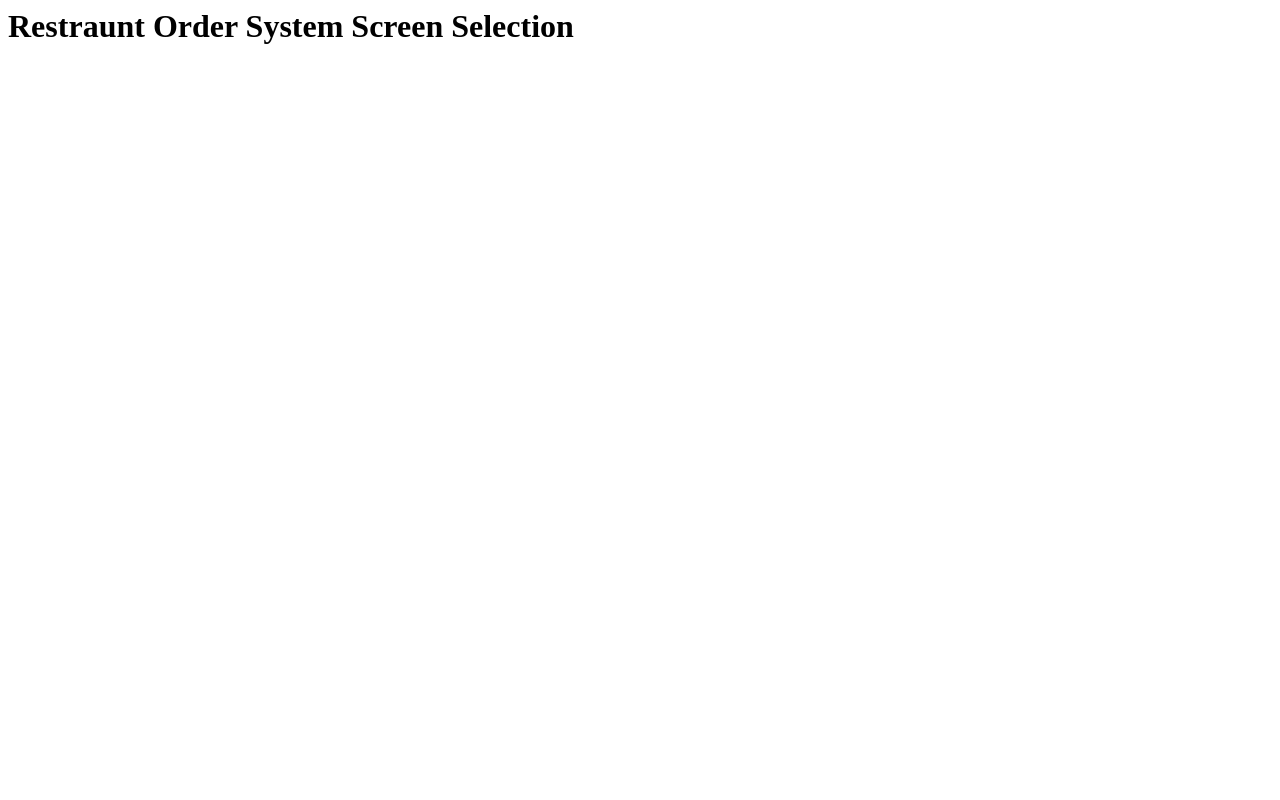
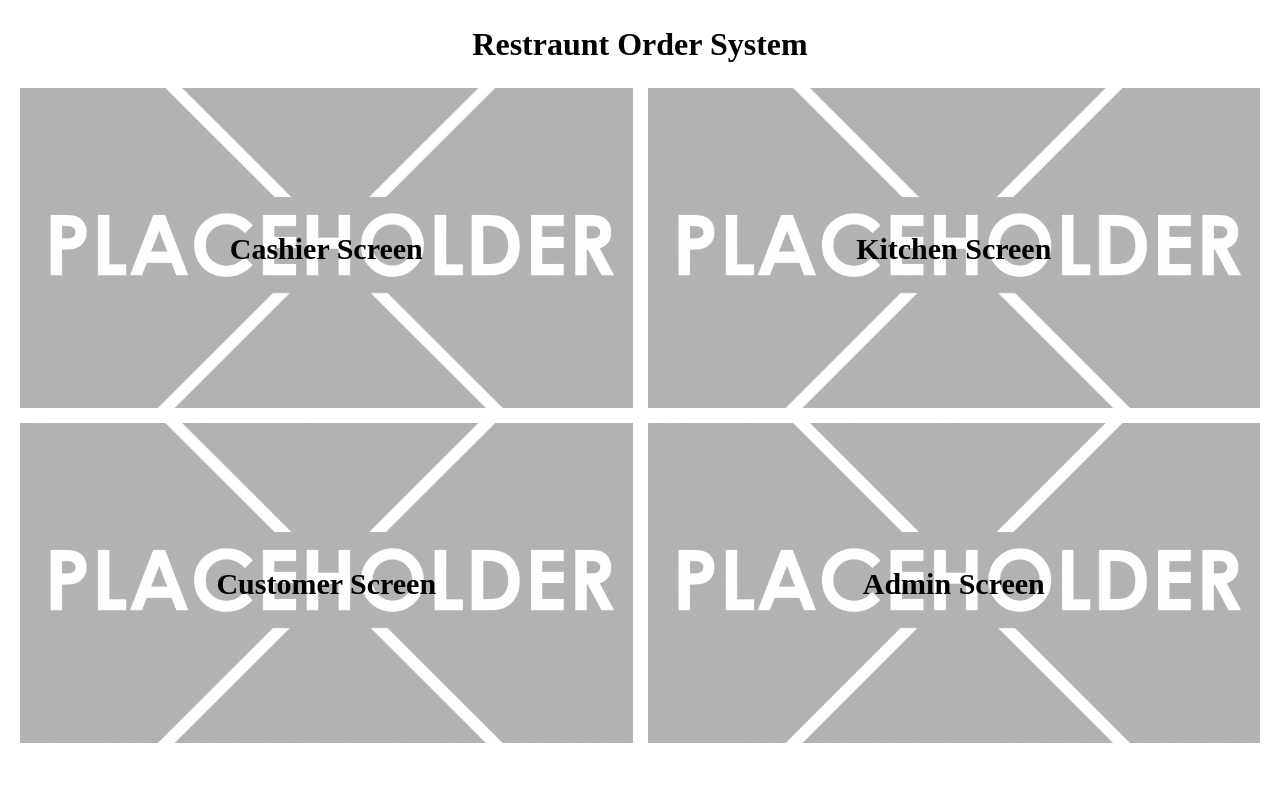
Before and after one commit to NikitaSidaway/RestaurantOrderSystem, a Flask app: page / in a window 1280 px wide. Run offline with Flask 3, Linux system fonts and the light colour scheme; some libraries are stand-ins or nearby versions.

Commit message:
Sytled home screen into four sections

```diff
--- /dev/null
+++ b/static/homestyle.css
@@ -0,0 +1,81 @@
+*, *::before, *::after {
+  box-sizing: border-box;
+}
+*:not(dialog) {
+  margin: 0;
+}
+@media (prefers-reduced-motion: no-preference) {
+  html {
+    interpolate-size: allow-keywords;
+  }
+}
+body {
+  line-height: 1.5;
+  -webkit-font-smoothing: antialiased;
+}
+img, picture, video, canvas, svg {
+  display: block;
+  max-width: 100%;
+}
+input, button, textarea, select {
+  font: inherit;
+}
+p, h1, h2, h3, h4, h5, h6 {
+  overflow-wrap: break-word;
+}
+p {
+  text-wrap: pretty;
+}
+h1, h2, h3, h4, h5, h6 {
+  text-wrap: balance;
+}
+#root, #__next {
+  isolation: isolate;
+}
+
+.page-wrapper {
+  display: flex;
+  flex-direction: column;
+  align-items: center;
+  height: 100vh;
+  padding: 20px;
+  gap: 20px;
+}
+
+h1 {
+  text-align: center;
+}
+
+.card-layout {
+  display: grid;
+  grid-template-columns: repeat(2, 1fr);
+  grid-template-rows: repeat(2, 1fr);
+  width: 100%;
+  gap: 15px;
+}
+
+.card {
+  width: 100%;
+  height: 100%;
+  position: relative;
+  overflow: hidden;
+  text-decoration: none;
+}
+
+img {
+  width: 100%;
+  height: calc(100vh * 0.4);
+  object-fit: cover;
+  object-position: center;
+}
+
+h2 {
+  position: absolute;
+  color: black;
+  padding: 15px;
+  font-size: 30px;
+  text-align: center;
+  top: 50%;
+  left: 50%;
+  transform: translate(-50%, -50%);
+}
--- a/static/newcashierstyle.css
+++ b/static/newcashierstyle.css
@@ -50,7 +50,7 @@ h1, h2, h3, h4, h5, h6 {
 .item_card {
   width: 200px;
   box-shadow: 0 4px 8px 0 rgba(0,0,0,0.2);
-  border-radius: 5px;
+  border-radius: 10px;
   padding: 10px;
 }
 
--- a/templates/home_screen.html
+++ b/templates/home_screen.html
@@ -7,5 +7,35 @@
     <script src="https://cdn.socket.io/4.7.2/socket.io.min.js"></script>
 </head>
 <body>
-    <h1>Restraunt Order System Screen Selection</h1>
+    <div class="page-wrapper">
+        <h1>Restraunt Order System</h1>
+        <div class="card-layout">
+
+            <a href="cashier_screen">
+                <div class="card">
+                    <img src="{{ url_for('static', filename='images/placeholder.png') }}" alt="Cashier Screen">
+                    <h2>Cashier Screen</h2>
+                </div>
+            </a>
+            <a href="kitchen_screen">
+            <div class="card">
+                <img src="{{ url_for('static', filename='images/placeholder.png') }}" alt="Chief Screen">
+                <h2>Kitchen Screen</h2>
+            </div>
+            </a>
+            <a href="customer_screen">
+            <div class="card">
+                <img src="{{ url_for('static', filename='images/placeholder.png') }}" alt="Customer Screen">
+                <h2>Customer Screen</h2>
+            </div>
+            </a>
+            <a href="">
+            <div class="card">
+                <img src="{{ url_for('static', filename='images/placeholder.png') }}" alt="Admin Screen">
+                <h2>Admin Screen</h2>
+            </div>
+            </a>
+        </div>
+    <div>
 </body>
+</html>
```
Also changed, not shown: static/homesytle.css (deleted).
